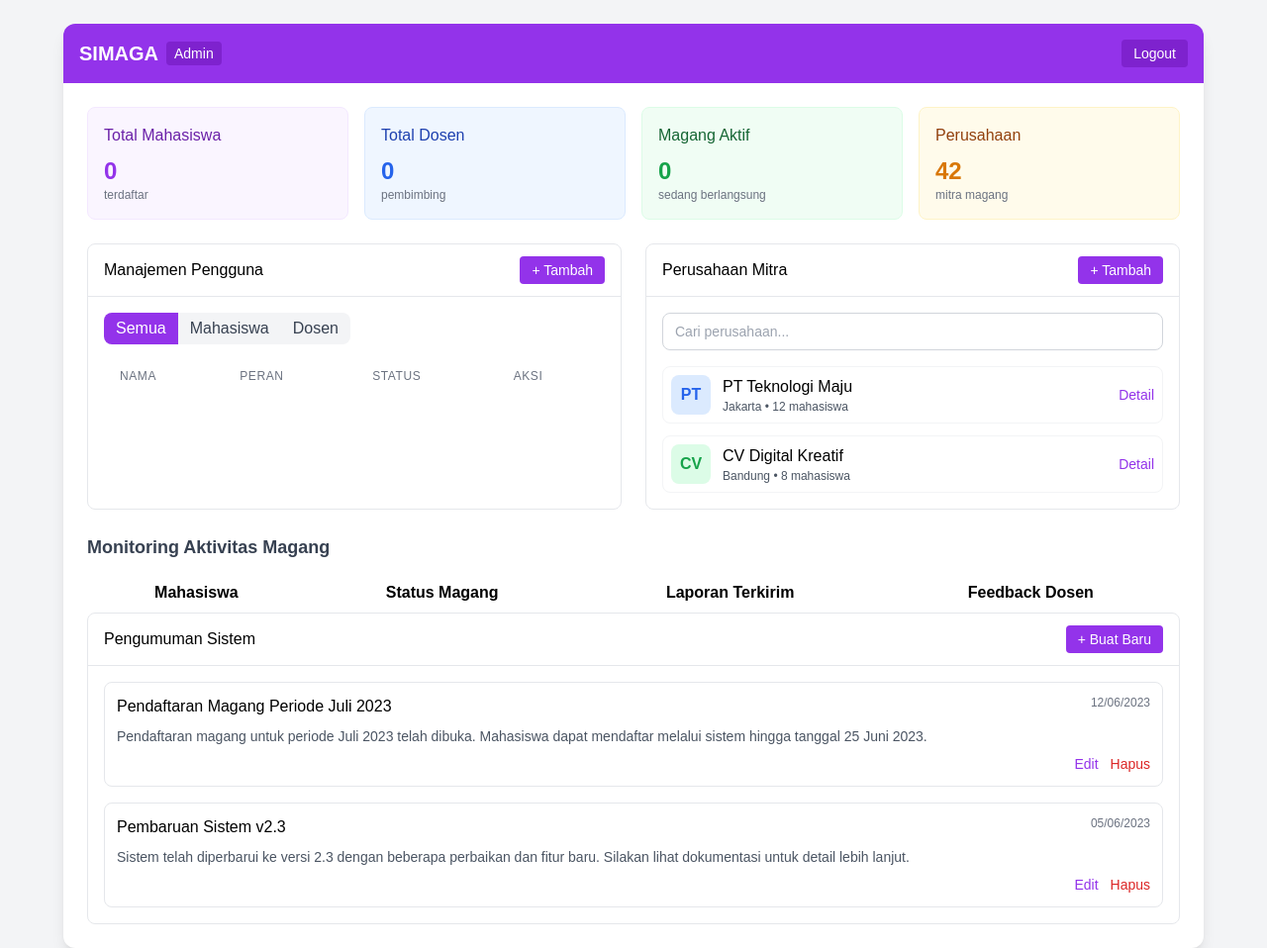
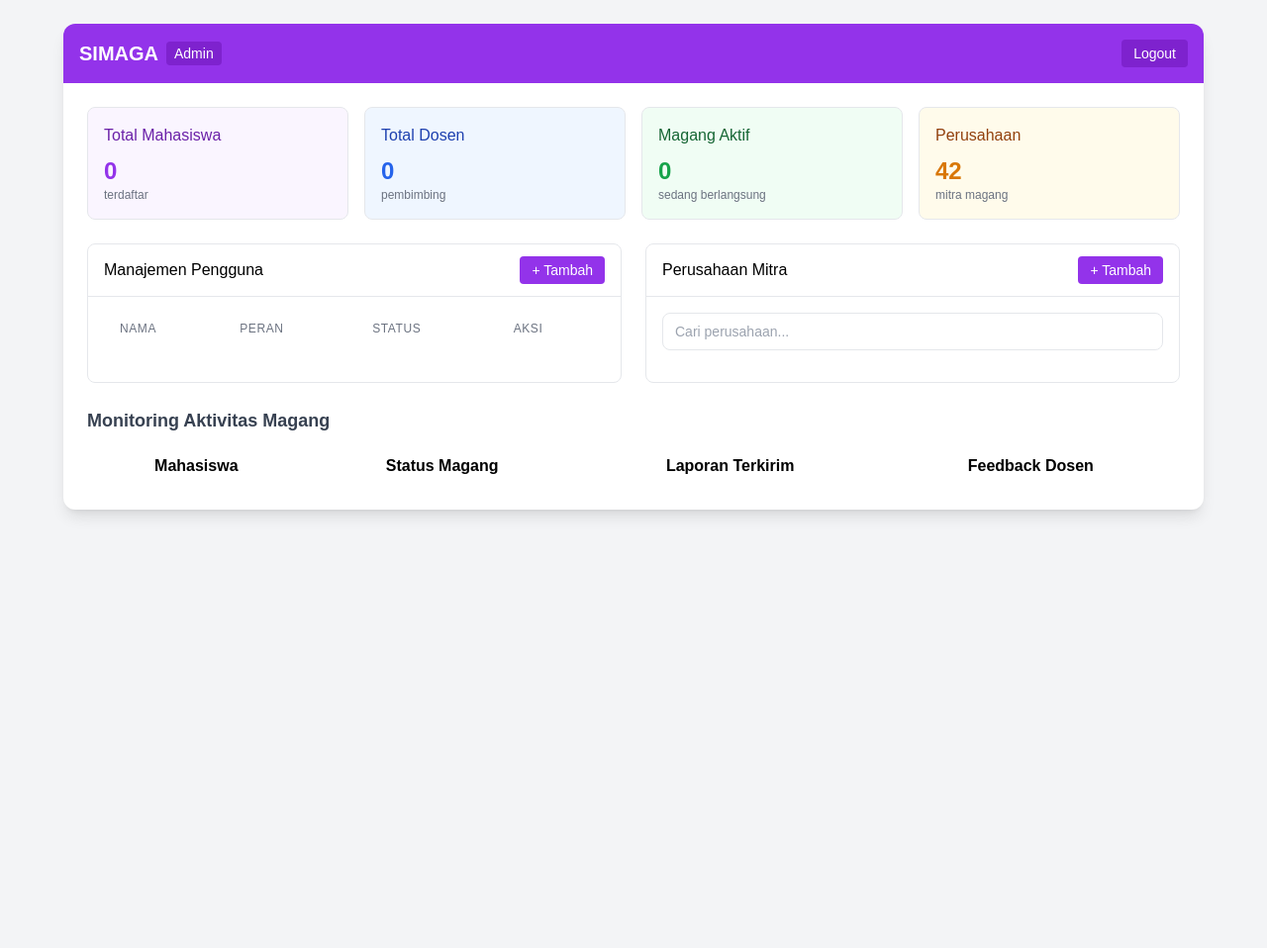
Before and after one commit to Ardiyyansyahh/magang-systemm, a PHP site: page /public/dashboard-admin.php in a window 1280 px wide. Shown: the whole page at 99% size. After the commit the page ends 522 px from the top, so only its background shows below. Run offline with PHP 8.4, Linux system fonts and the light colour scheme; the visitor is signed in with stand-in values (Sample User, id 1); tables that the repository leaves empty or names only in its code hold one stand-in row (values such as "Sample post"); lists and menus that the app fills with data are empty; some libraries are stand-ins or nearby versions.

Commit message:
commit ke lima

```diff
--- a/public/dashboard-admin.php
+++ b/public/dashboard-admin.php
@@ -1,22 +1,17 @@
+<!-- Dashboard Admin - SIMAGA -->
 <?php
 session_start();
 include '../koneksi.php';
 
-// Pastikan hanya admin yang bisa akses
 if (!isset($_SESSION['user_id']) || $_SESSION['role'] !== 'admin') {
     header("Location: ../login.html");
     exit;
 }
 
-// Ambil data dinamis
 $jumlah_mahasiswa = mysqli_num_rows(mysqli_query($koneksi, "SELECT id FROM users WHERE role = 'mahasiswa'"));
-$jumlah_dosen     = mysqli_num_rows(mysqli_query($koneksi, "SELECT id FROM users WHERE role = 'dosen'"));
-//$jumlah_instansi  = mysqli_num_rows(mysqli_query($koneksi, "SELECT id FROM instansi"));
-$jumlah_magang    = mysqli_num_rows(mysqli_query($koneksi, "SELECT id FROM pendaftaran_magang WHERE status = 'Disetujui'"));
-
-
-$users = mysqli_query($koneksi, "SELECT id, nama, role FROM users WHERE role != 'admin' ORDER BY role, nama");
-
+$jumlah_dosen = mysqli_num_rows(mysqli_query($koneksi, "SELECT id FROM users WHERE role = 'dosen'"));
+$jumlah_magang = mysqli_num_rows(mysqli_query($koneksi, "SELECT id FROM pendaftaran_magang WHERE status = 'Disetujui'"));
+$users = mysqli_query($koneksi, "SELECT id, nama, nim, role FROM users WHERE role != 'admin' ORDER BY role, nama");
 ?>
 
 <!DOCTYPE html>
@@ -31,15 +26,13 @@ $users = mysqli_query($koneksi, "SELECT id, nama, role FROM users WHERE role !=
 </head>
 
 <body>
-    <!-- Dashboard Admin -->
-    <div id="dashboard-admin" class="w-full max-w-6xl bg-white rounded-xl shadow-lg overflow-hidden mx-auto mt-6">
+    <div class="w-full max-w-6xl bg-white rounded-xl shadow-lg overflow-hidden mx-auto mt-6">
         <div class="bg-purple-600 text-white p-4 flex justify-between items-center">
             <div class="flex items-center space-x-2">
                 <h1 class="text-xl font-bold">SIMAGA</h1>
                 <span class="text-sm bg-purple-700 px-2 py-0.5 rounded">Admin</span>
             </div>
-            <button id="logout-admin"
-                class="bg-purple-700 hover:bg-purple-800 px-3 py-1 rounded text-sm">Logout</button>
+            <button id="logout-admin" class="bg-purple-700 hover:bg-purple-800 px-3 py-1 rounded text-sm">Logout</button>
         </div>
 
         <div class="p-6">
@@ -50,121 +43,81 @@ $users = mysqli_query($koneksi, "SELECT id, nama, role FROM users WHERE role !=
             <?php endif; ?>
 
             <div class="grid grid-cols-1 md:grid-cols-4 gap-4 mb-6">
-                <div class="bg-purple-50 p-4 rounded-lg border border-purple-100">
-                    <h3 class="font-medium text-purple-800 mb-2">Total Mahasiswa</h3>
+                <div class="bg-purple-50 p-4 rounded-lg border">
+                    <h3 class="text-purple-800 mb-2 font-medium">Total Mahasiswa</h3>
                     <p class="text-2xl font-bold text-purple-600"><?= $jumlah_mahasiswa ?></p>
                     <p class="text-xs text-gray-500">terdaftar</p>
                 </div>
-                <div class="bg-blue-50 p-4 rounded-lg border border-blue-100">
-                    <h3 class="font-medium text-blue-800 mb-2">Total Dosen</h3>
+                <div class="bg-blue-50 p-4 rounded-lg border">
+                    <h3 class="text-blue-800 mb-2 font-medium">Total Dosen</h3>
                     <p class="text-2xl font-bold text-blue-600"><?= $jumlah_dosen ?></p>
                     <p class="text-xs text-gray-500">pembimbing</p>
                 </div>
-                <div class="bg-green-50 p-4 rounded-lg border border-green-100">
-                    <h3 class="font-medium text-green-800 mb-2">Magang Aktif</h3>
+                <div class="bg-green-50 p-4 rounded-lg border">
+                    <h3 class="text-green-800 mb-2 font-medium">Magang Aktif</h3>
                     <p class="text-2xl font-bold text-green-600"><?= $jumlah_magang ?></p>
                     <p class="text-xs text-gray-500">sedang berlangsung</p>
                 </div>
-                <div class="bg-amber-50 p-4 rounded-lg border border-amber-100">
-                    <h3 class="font-medium text-amber-800 mb-2">Perusahaan</h3>
+                <div class="bg-amber-50 p-4 rounded-lg border">
+                    <h3 class="text-amber-800 mb-2 font-medium">Perusahaan</h3>
                     <p class="text-2xl font-bold text-amber-600">42</p>
                     <p class="text-xs text-gray-500">mitra magang</p>
                 </div>
             </div>
 
             <div class="grid grid-cols-1 md:grid-cols-2 gap-6 mb-6">
-                <div class="bg-white border border-gray-200 rounded-lg">
-                    <div class="border-b border-gray-200 px-4 py-3 flex justify-between items-center">
+                <div class="bg-white border rounded-lg">
+                    <div class="border-b px-4 py-3 flex justify-between items-center">
                         <h3 class="font-medium">Manajemen Pengguna</h3>
-                        <button class="bg-purple-600 text-white px-3 py-1 rounded text-sm hover:bg-purple-700">+
-                            Tambah</button>
+                        <a href="../admin/tambah-akun.php" class="bg-purple-600 text-white px-3 py-1 rounded text-sm hover:bg-purple-700">+ Tambah</a>
                     </div>
                     <div class="p-4">
-                        <div class="flex mb-4">
-                            <button class="px-3 py-1 bg-purple-600 text-white rounded-l-lg">Semua</button>
-                            <button class="px-3 py-1 bg-gray-100 text-gray-700 hover:bg-gray-200">Mahasiswa</button>
-                            <button
-                                class="px-3 py-1 bg-gray-100 text-gray-700 hover:bg-gray-200 rounded-r-lg">Dosen</button>
-                        </div>
                         <div class="overflow-y-auto max-h-64">
                             <table class="min-w-full divide-y divide-gray-200">
                                 <thead>
                                     <tr>
-                                        <th
-                                            class="px-4 py-2 text-left text-xs font-medium text-gray-500 uppercase tracking-wider">
-                                            Nama</th>
-                                        <th
-                                            class="px-4 py-2 text-left text-xs font-medium text-gray-500 uppercase tracking-wider">
-                                            Peran</th>
-                                        <th
-                                            class="px-4 py-2 text-left text-xs font-medium text-gray-500 uppercase tracking-wider">
-                                            Status</th>
-                                        <th
-                                            class="px-4 py-2 text-left text-xs font-medium text-gray-500 uppercase tracking-wider">
-                                            Aksi</th>
+                                        <th class="px-4 py-2 text-left text-xs font-medium text-gray-500 uppercase tracking-wider">Nama</th>
+                                        <th class="px-4 py-2 text-left text-xs font-medium text-gray-500 uppercase tracking-wider">Peran</th>
+                                        <th class="px-4 py-2 text-left text-xs font-medium text-gray-500 uppercase tracking-wider">Status</th>
+                                        <th class="px-4 py-2 text-left text-xs font-medium text-gray-500 uppercase tracking-wider">Aksi</th>
                                     </tr>
                                 </thead>
                                 <tbody class="divide-y divide-gray-200">
-    <?php
-    include '../koneksi.php'; // Pastikan koneksi dimuat
-    $users = mysqli_query($koneksi, "SELECT nama, role FROM users WHERE role != 'admin' ORDER BY role, nama");
-    while ($u = mysqli_fetch_assoc($users)):
-    ?>
+                                    <?php while ($u = mysqli_fetch_assoc($users)): ?>
                                         <tr>
                                             <td class="px-4 py-2 text-sm"><?= htmlspecialchars($u['nama']) ?></td>
                                             <td class="px-4 py-2 text-sm"><?= ucfirst($u['role']) ?></td>
                                             <td class="px-4 py-2 text-sm">
                                                 <span class="px-2 py-1 bg-green-100 text-green-800 rounded-full text-xs">Aktif</span>
                                             </td>
-        <td class="px-4 py-2 text-sm"><a href="../admin/edit-akun.php?id=<?= $u['id'] ?>" class="text-purple-600 hover:underline">Edit</a>
+                                            <td class="px-4 py-2 text-sm space-x-2">
+                                                <a href="../admin/edit-akun.php?id=<?= $u['id'] ?>" class="text-purple-600 hover:underline">Edit</a>
+                                                <form action="../admin/hapus-akun.php" method="POST" class="inline" onsubmit="return confirm('Yakin ingin menghapus akun ini?')">
+                                                    <input type="hidden" name="nim" value="<?= htmlspecialchars($u['nim']) ?>">
+                                                    <button type="submit" class="text-red-600 hover:underline">Hapus</button>
+                                                </form>
                                             </td>
                                         </tr>
                                     <?php endwhile; ?>
                                 </tbody>
-
                             </table>
                         </div>
                     </div>
                 </div>
 
-                <div class="bg-white border border-gray-200 rounded-lg">
-                    <div class="border-b border-gray-200 px-4 py-3 flex justify-between items-center">
+                <div class="bg-white border rounded-lg">
+                    <div class="border-b px-4 py-3 flex justify-between items-center">
                         <h3 class="font-medium">Perusahaan Mitra</h3>
-                        <button class="bg-purple-600 text-white px-3 py-1 rounded text-sm hover:bg-purple-700">+
-                            Tambah</button>
+                        <a href="../admin/tambah-perusahaan.php" class="bg-purple-600 text-white px-3 py-1 rounded text-sm hover:bg-purple-700">+ Tambah</a>
                     </div>
                     <div class="p-4">
-                        <input type="text" placeholder="Cari perusahaan..."
-                            class="w-full text-sm border border-gray-300 rounded-lg px-3 py-2 mb-4 focus:outline-none focus:ring-1 focus:ring-purple-500">
-                        <div class="space-y-3">
-                            <div class="flex items-center p-2 hover:bg-gray-50 rounded-lg border border-gray-100">
-                                <div
-                                    class="w-10 h-10 bg-blue-100 rounded-lg flex items-center justify-center mr-3 text-blue-600 font-bold">
-                                    PT</div>
-                                <div class="flex-1">
-                                    <h4 class="font-medium">PT Teknologi Maju</h4>
-                                    <p class="text-xs text-gray-600">Jakarta • 12 mahasiswa</p>
-                                </div>
-                                <button class="text-purple-600 hover:underline text-sm">Detail</button>
-                            </div>
-                            <div class="flex items-center p-2 hover:bg-gray-50 rounded-lg border border-gray-100">
-                                <div
-                                    class="w-10 h-10 bg-green-100 rounded-lg flex items-center justify-center mr-3 text-green-600 font-bold">
-                                    CV</div>
-                                <div class="flex-1">
-                                    <h4 class="font-medium">CV Digital Kreatif</h4>
-                                    <p class="text-xs text-gray-600">Bandung • 8 mahasiswa</p>
-                                </div>
-                                <button class="text-purple-600 hover:underline text-sm">Detail</button>
-                            </div>
-                        </div>
+                        <input type="text" placeholder="Cari perusahaan..." class="w-full text-sm border rounded-lg px-3 py-2 mb-4 focus:outline-none focus:ring-1 focus:ring-purple-500">
+                        <!-- Tambahkan perusahaan dinamis di sini jika tersedia -->
                     </div>
                 </div>
             </div>
 
-
-            <div>
-                <!-- 3. Monitoring Aktivitas Magang -->
+            <!-- Monitoring Aktivitas Magang -->
             <section>
                 <?php
                 $monitoring = mysqli_query($koneksi, "
@@ -176,7 +129,6 @@ $users = mysqli_query($koneksi, "SELECT id, nama, role FROM users WHERE role !=
                     WHERE pm.status = 'Disetujui'
                 ");
                 ?>
-
                 <h2 class="text-lg font-semibold text-gray-700 mb-3">Monitoring Aktivitas Magang</h2>
                 <div class="overflow-x-auto">
                     <table class="min-w-full divide-y divide-gray-200">
@@ -189,7 +141,7 @@ $users = mysqli_query($koneksi, "SELECT id, nama, role FROM users WHERE role !=
                             </tr>
                         </thead>
                         <tbody>
-                                <?php while($m = mysqli_fetch_assoc($monitoring)): ?>
+                            <?php while ($m = mysqli_fetch_assoc($monitoring)): ?>
                                 <tr>
                                     <td class="px-4 py-2"><?= htmlspecialchars($m['nama']) ?></td>
                                     <td class="px-4 py-2 text-green-600"><?= $m['status'] ?></td>
@@ -198,51 +150,11 @@ $users = mysqli_query($koneksi, "SELECT id, nama, role FROM users WHERE role !=
                                 </tr>
                             <?php endwhile; ?>
                         </tbody>
-
                     </table>
                 </div>
             </section>
         </div>
-
-
-
-            <div class="bg-white border border-gray-200 rounded-lg">
-                <div class="border-b border-gray-200 px-4 py-3 flex justify-between items-center">
-                    <h3 class="font-medium">Pengumuman Sistem</h3>
-                    <button class="bg-purple-600 text-white px-3 py-1 rounded text-sm hover:bg-purple-700">+ Buat
-                        Baru</button>
     </div>
-                <div class="p-4 space-y-4">
-                    <div class="p-3 border border-gray-200 rounded-lg hover:bg-gray-50">
-                        <div class="flex justify-between items-start mb-2">
-                            <h4 class="font-medium">Pendaftaran Magang Periode Juli 2023</h4>
-                            <span class="text-xs text-gray-500">12/06/2023</span>
-                        </div>
-                        <p class="text-sm text-gray-600 mb-2">Pendaftaran magang untuk periode Juli 2023 telah dibuka.
-                            Mahasiswa dapat mendaftar melalui sistem hingga tanggal 25 Juni 2023.</p>
-                        <div class="flex justify-end">
-                            <button class="text-purple-600 hover:underline text-sm mr-3">Edit</button>
-                            <button class="text-red-600 hover:underline text-sm">Hapus</button>
-                        </div>
-                    </div>
-                    <div class="p-3 border border-gray-200 rounded-lg hover:bg-gray-50">
-                        <div class="flex justify-between items-start mb-2">
-                            <h4 class="font-medium">Pembaruan Sistem v2.3</h4>
-                            <span class="text-xs text-gray-500">05/06/2023</span>
-                        </div>
-                        <p class="text-sm text-gray-600 mb-2">Sistem telah diperbarui ke versi 2.3 dengan beberapa
-                            perbaikan dan fitur baru. Silakan lihat dokumentasi untuk detail lebih lanjut.</p>
-                        <div class="flex justify-end">
-                            <button class="text-purple-600 hover:underline text-sm mr-3">Edit</button>
-                            <button class="text-red-600 hover:underline text-sm">Hapus</button>
-                        </div>
-                    </div>
-                </div>
-            </div>
-        </div>
-    </div>
-
-    <script src="script.js"></script>
 </body>
 
 </html>
--- a/public/dashboard-mahasiswa.php
+++ b/public/dashboard-mahasiswa.php
@@ -31,6 +31,10 @@ $laporan = mysqli_query($koneksi, "SELECT * FROM laporan_mingguan WHERE mahasisw
     <div class="max-w-5xl mx-auto bg-white p-6 rounded-xl shadow">
 
         <h1 class="text-2xl font-bold mb-4">Dashboard Mahasiswa</h1>
+
+        <p>Nama Mahasiswa <?= $_SESSION['nama'] ?></p>
+        <p class="text-sm text-gray-600 mb-10">Role: <?= ucfirst($_SESSION['role']) ?></p>
+        <p class="mb-10">Anda dapat mengelola pendaftaran magang, mengunggah dokumen, dan membuat laporan mingguan di sini.</p>
 
         <!-- STATUS PENDAFTARAN -->
         <h2 class="text-xl font-semibold mb-2">Status Pendaftaran Magang</h2>
```
Also changed, not shown: admin/edit-akun.php (+7 -0 lines), admin/hapus-akun.php (added, +27 -0 lines), admin/proses-edit-akun.php (+40 -8 lines), admin/tambah-akun.php (added, +69 -0 lines), admin/tambah-perusahaan.php (added, +68 -0 lines), 3 other files. Lines whose indentation alone changed are shown as unchanged.
